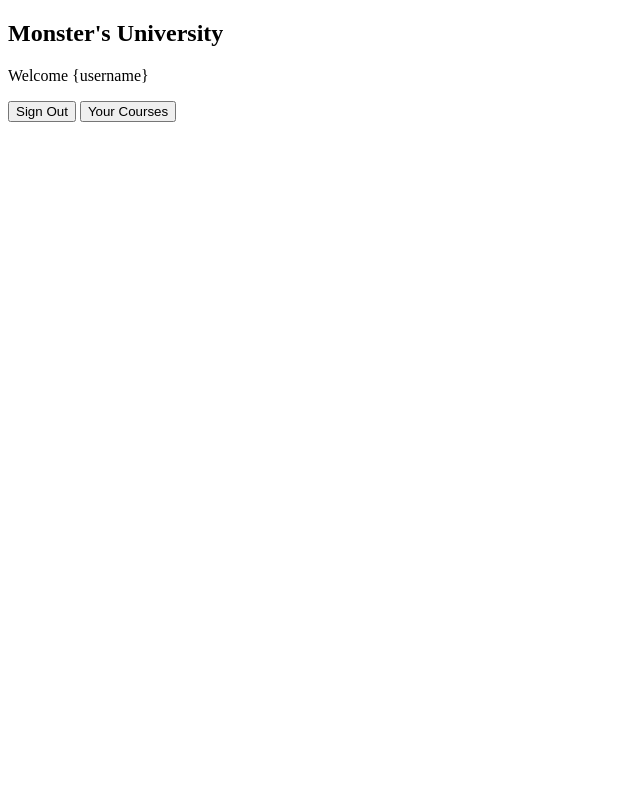
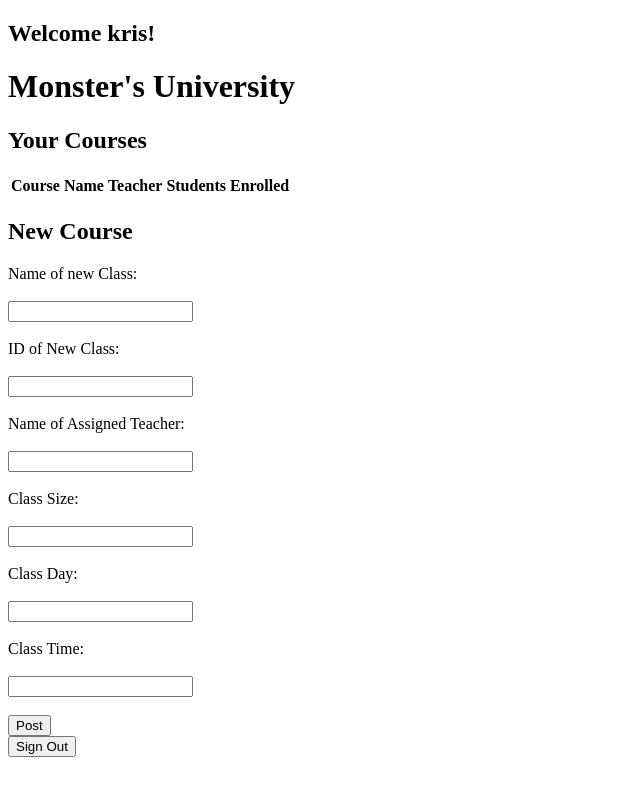
Before and after one commit to bulgogi03/Lab8, a Flask app: a page that uses templates/teacher.html in a window 1280 px wide. Shown: the whole page, without its empty margins (0-640 px from the left). Run offline with Flask 3, Linux system fonts and the light colour scheme; lists and menus that the app fills with data are empty.

Commit message:
Add files via upload
- Added Classes DB with relationship to enrollment DB
- Added Enrollment DB (Database of student grades and other enrollment data for future)
- Added some Teacher.html UI
- Teachers can create classes with class IDs, names, teacher name, enrollment information (DB), capacity, enrolled count, day, time.

```diff
--- a/app.py
+++ b/app.py
@@ -1,4 +1,4 @@
-from flask import Flask, render_template, request, redirect, url_for, flash
+from flask import Flask, render_template, request, redirect, url_for, jsonify
 from flask_sqlalchemy import SQLAlchemy
 
 app = Flask(__name__)
@@ -26,6 +26,24 @@
     password = database.Column(database.String(120), nullable = False)
     firstname = database.Column(database.String(80), nullable = False)
     lastname = database.Column(database.String(80), nullable = False)
+
+class enrollment(database.Model):
+    id = database.Column(database.Integer, primary_key=True)
+    student_name = database.Column(database.String(80), database.ForeignKey('student.firstname'))
+    class_name = database.Column(database.String(80), database.ForeignKey('classes.Name'))
+    grade = database.Column(database.Float)
+
+class classes(database.Model):
+    id = database.Column(database.Integer, primary_key=True)
+    Name = database.Column(database.String(80), unique=True, nullable=False)
+    teacher_name = database.Column(database.String(80), nullable=False)
+    enrollment = database.relationship('enrollment', backref='Classes', lazy=True)
+    capacity = database.Column(database.Integer)
+    enrolled = database.Column(database.Integer)
+    day = database.Column(database.String(80), nullable=False)
+    time = database.Column(database.String(80), nullable=False)
+
+
 
 with app.app_context():
     database.create_all()
@@ -110,6 +128,19 @@
     database.session.commit()
     return redirect(url_for('start_page'))
 
+@app.route('/classes/' , methods = ['POST'])
+def new_Class():
+   submission = request.get_json()
+   className = submission["class_name"]
+   classTeacher = submission["class_teacher"]
+   classSize = submission["class_size"]
+   classID = submission["class_ID"]
+   classDay = submission["class_day"]
+   classTime = submission["class_time"]
+   Nc = classes(id = classID, Name = className, teacher_name = classTeacher, capacity = classSize, enrolled = "0", day = classDay, time = classTime)
+   database.session.add(Nc)
+   database.session.commit()
+   return jsonify({'message': 'Class created successfully'}), 201
 
 if __name__ == '__main__':
     app.run(debug=True)
--- a/templates/teacher.html
+++ b/templates/teacher.html
@@ -1,15 +1,75 @@
 <!DOCTYPE html>
 <html lang="en">
-    <head>
-        <!-- <link rel="stylesheet" href="{{ url_for('static', filename='teacher.css') }}"> -->
-        <!-- <link rel="stylesheet" href="teacher.css"> -->
-    </head>
+<head>
+    <link rel="stylesheet" href="{{ url_for('static', filename='teacher.css') }}">
+    <title>Professor View</title>
+</head>
 <body>
-    <h2>Monster's University</h2>
-    <p>Welcome {username}</p>
-    <input type="button" value="Sign Out" onclick="signOut()">
-    <input type="button" value="Your Courses" onclick="yourCourses()">
-    <!-- outputs a display table that shows your courses -->
-    <!-- click on the course and it will display the gradebook for that class -->
+<div class="box centered">
+    <div id="top">
+        <h2 class="no-bold" id="welcome-message">Welcome <span id="user_name">{{firstname}}</span>!</h2>
+    </div>
+    <h1 class="uni-name">Monster's University</h1>
+    <h2>Your Courses</h2>
+    <table class="table1">
+        <thead>
+        <tr>
+            <th>Course Name</th>
+            <th>Teacher</th>
+            <th>Students Enrolled</th>
+        </tr>
+        </thead>
+        <tbody>
+        {% for class_list in taught_classes %}
+        <tr>
+            <td><a href="{{ url_for('enrolled_students', class_id=class_list.id) }}">{{ class_list.Name }}</a></td>
+            <td>{{ class_list.teacher_name }}</td>
+            <td>{{ class_list.enrollment|length }} / {{ class_list.capacity }}</td>
+        </tr>
+        {% endfor %}
+        </tbody>
+    </table>
+    <h2>New Course</h2>
+    <div>
+        <label for="class_name"> Name of new Class:</label><br><br> <!-- for adding a new class with time and teacher-->
+        <input type="text" class="tbox2" id="class_name" name="class_name" /><br><br>
+        <label for="class_teacher"> ID of New Class:</label><br><br>
+        <input type="text" class="tbox2" id="class_ID" name="class_ID" /><br><br>
+        <label for="class_teacher"> Name of Assigned Teacher:</label><br><br>
+        <input type="text" class="tbox2" id="class_teacher" name="class_teacher" /><br><br>
+        <label for="class_size">Class Size:</label><br><br>
+        <input type="text" class="tbox2" id="class_size" name="class_size"/><br><br>
+        <label for="class_size">Class Day:</label><br><br>
+        <input type="text" class="tbox2" id="class_day" name="class_day"/><br><br>
+        <label for="class_size">Class Time:</label><br><br>
+        <input type="text" class="tbox2" id="class_time" name="class_time"/><br><br>
+        <input type="submit" class="subbox2" onclick="newClass()" value="Post">
+
+        <div id="showClass"></div>
+    </div>
+    <button onclick="location.href='login'">Sign Out</button>
+</div>
+<script>
+    function newClass() {
+        var req = new XMLHttpRequest();
+        var class_name = document.getElementById("class_name").value;
+        var class_teacher = document.getElementById("class_teacher").value;
+        var class_size = document.getElementById("class_size").value;
+        var class_ID = document.getElementById("class_ID").value;
+        var class_day = document.getElementById("class_day").value;
+        var class_time = document.getElementById("class_time").value;
+        req.open("POST", "http://127.0.0.1:5000/classes/", true);
+        req.setRequestHeader("Content-Type", "application/json");
+        const body = {
+            "class_name": String(class_name),
+            "class_teacher": String(class_teacher),
+            "class_size": String(class_size),
+            "class_ID":String(class_ID),
+            "class_day":String(class_day),
+            "class_time":String(class_time)
+        };
+        req.send(JSON.stringify(body));
+    }
+</script>
 </body>
 </html>
```
Also changed, not shown: templates/login.html (+0 -8 lines), templates/student.html (+9 -0 lines).
